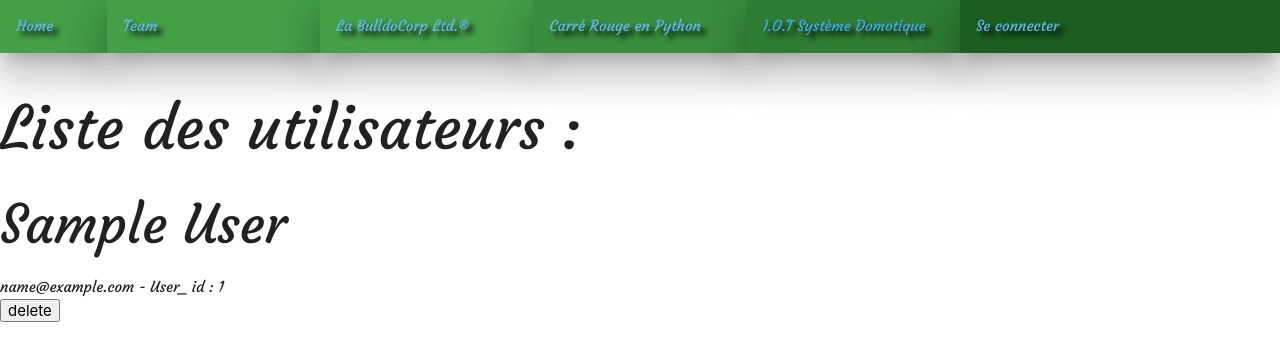
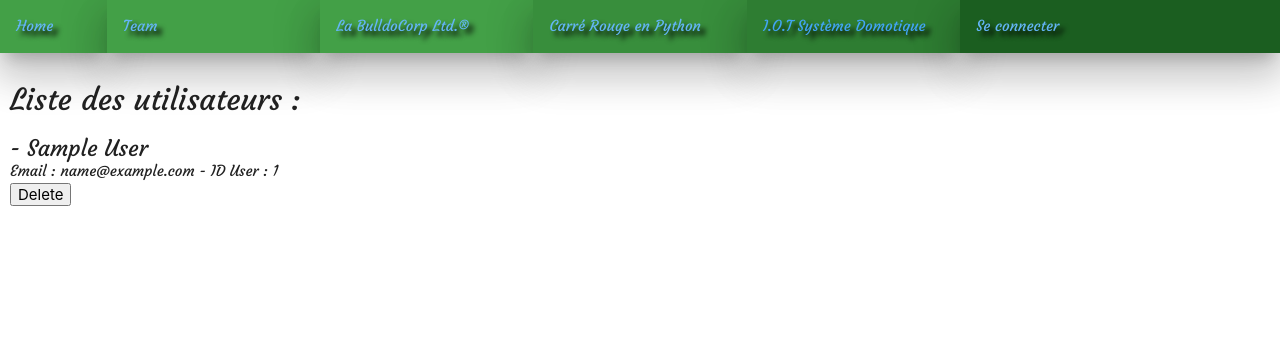
Before and after one commit to Zearcus/PHP-MySQL, a PHP site: page /admin.php in a window 1280 px wide. Shown: the top 361 px of the page. Run offline with PHP 8.4, Linux system fonts and the light colour scheme; tables that the repository leaves empty or names only in its code hold one stand-in row (values such as "Sample post").

Commit message:
fixed user display in admin pannel

```diff
--- a/admin.php
+++ b/admin.php
@@ -15,13 +15,13 @@
 
    foreach($data as $user){ ?>
    <div class="bloc_user">
-     <h2><?php echo $user['first_name']." ".$user['last_name'] ?></h2>
-     <span class="email"><?php echo $user['email']." - User_ id : ".$user['id'] ?></span>
+     <h2><?php echo "- ".$user['first_name']." ".$user['last_name'] ?></h2>
+     <span class="email"><?php echo "Email : ".$user['email']." - ID User : ".$user['id'] ?></span>
      <form action="delete.php" method="post">
         <input type="hidden" name="last_name" class="validate" value="<?php echo $user['last_name']; ?>">
-        <button type="submit" name="delete_btn"> delete </button>
+        <button type="submit" name="delete_btn">Delete</button>
       </form>
-   </div>
+   </Div>
    <?php } ?>
   </body>
 
--- a/css/admin.css
+++ b/css/admin.css
@@ -1,9 +1,21 @@
-h2{
-    font-size: 10px;
+h1{
+  font-size: 200% !important;
+  margin-top: 30px !important;
+  margin-left: 10px!important;
+  margin-bottom: 20px !important;
 }
 
-.page-contact .page-contact-title{
-  text-shadow: 5px 5px 5px gray;
-  color: aliceblue;
-  margin-left: 40%;
+h2{
+    font-size: 150% !important;
+    margin: 0 !important;
+    margin-left: 10px!important;
 }
+
+span{
+  font-size: 100%;
+  margin:10px;
+}
+
+button{
+  margin-left: 10px !important;
+}
```
